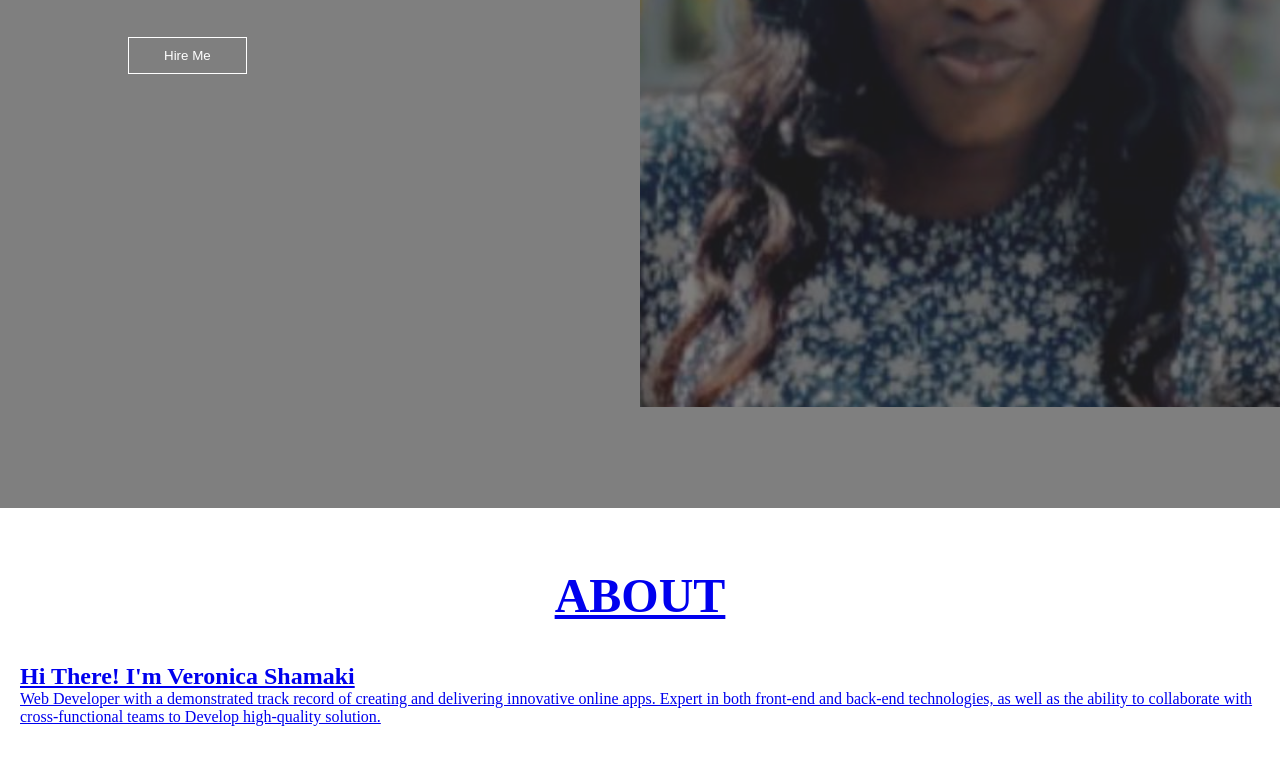
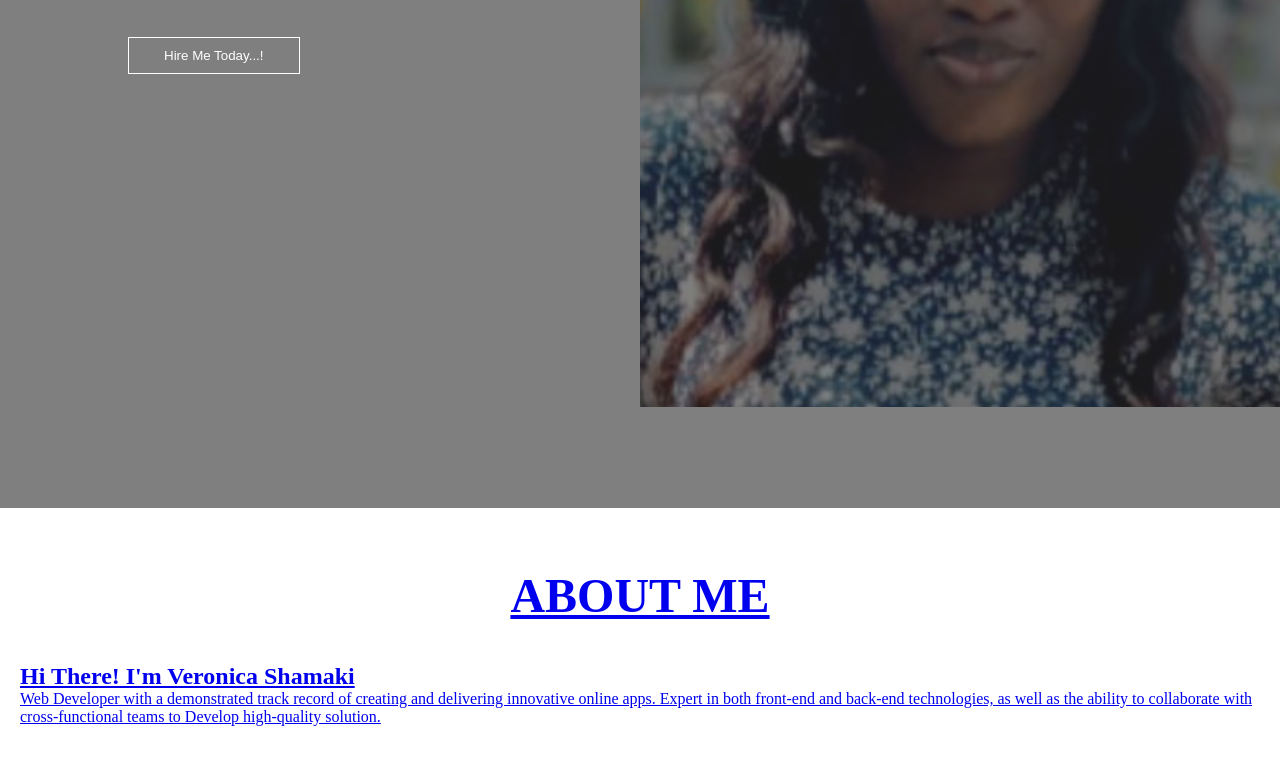
Before and after one commit to Veramaki/Portfolio, a plain HTML site: page index.html in a window 1280 px wide. Shown: the part 393-1158 px from the top of the page. Drawn offline with Linux system fonts and the light colour scheme; files that its build step writes are made by us from their sources; a script that the page names is missing.

Commit message:
edited about section

```diff
--- a/index.html
+++ b/index.html
@@ -22,13 +22,13 @@
          <div class="main">
             <h1 class="headings">I Am <br>Veronica Shamaki</h1>
              <button class="btn">
-               Hire Me
+               Hire Me Today...!
              </button>
          </div>
       </section>
 
       <selection id="about">
-        <h1 class="headings">ABOUT</h1>
+        <h1 class="headings">ABOUT ME</h1>
         <h2> Hi There! I'm Veronica Shamaki</h2>
         <p>Web Developer with a demonstrated track record of creating
            and delivering innovative online apps. Expert in both
```
